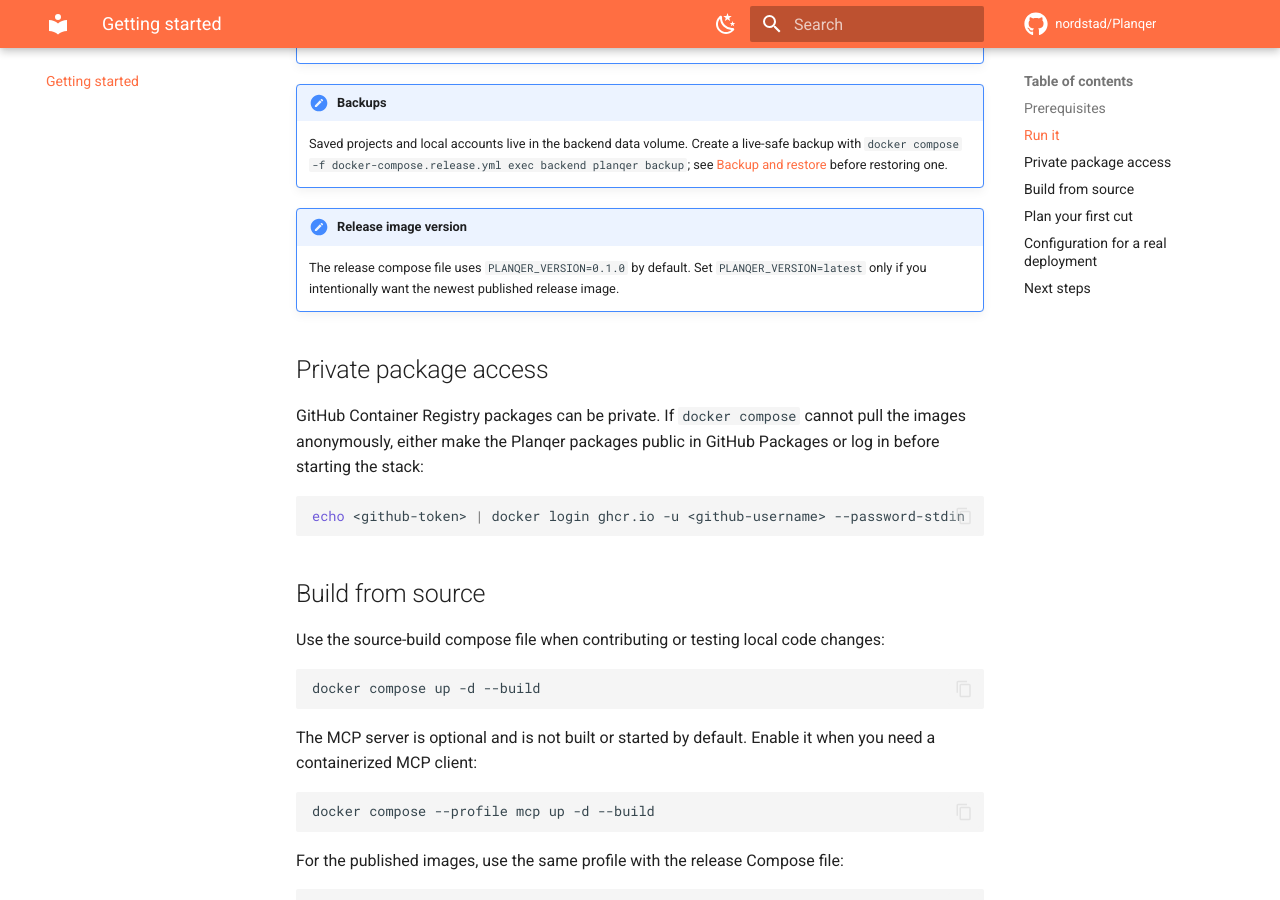
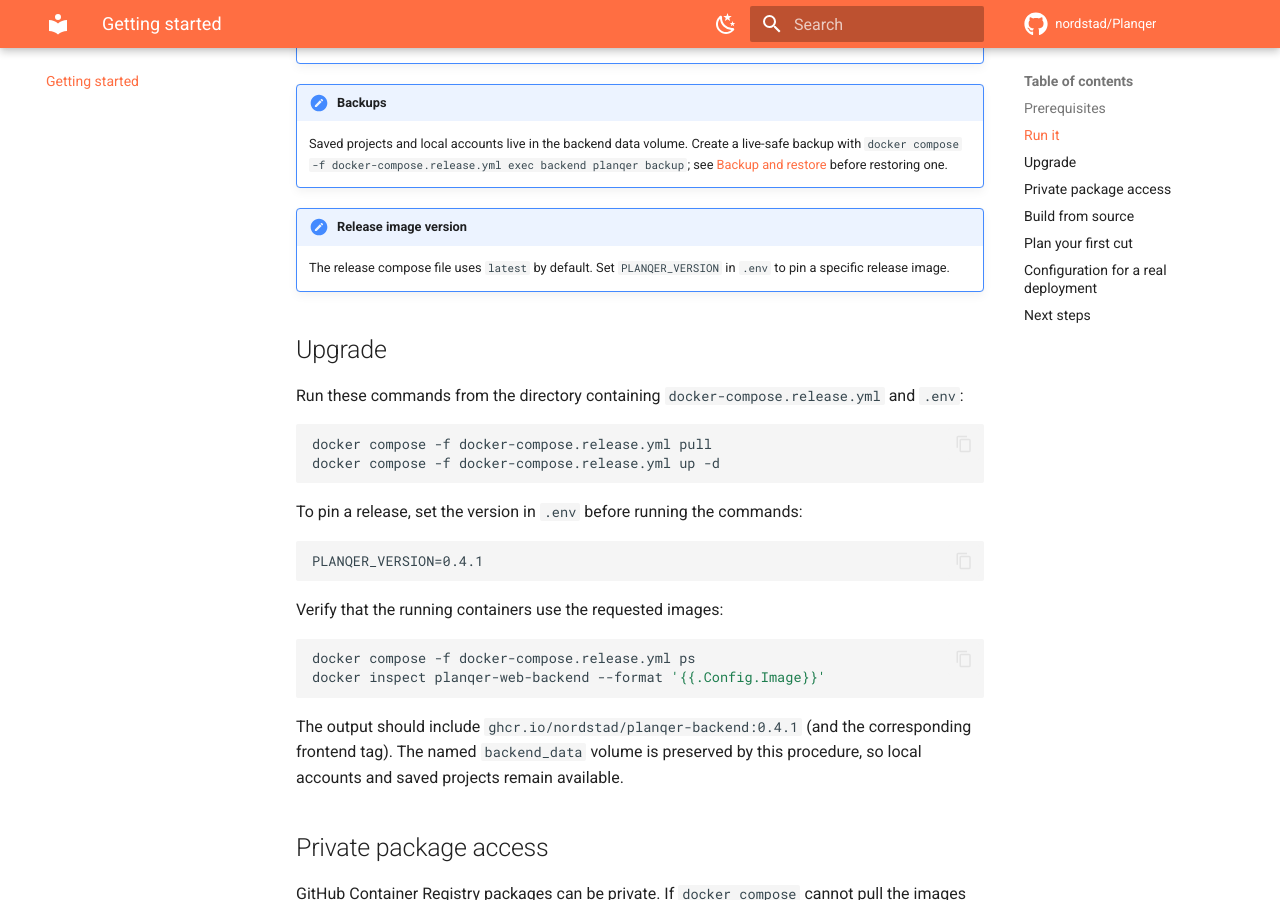
Before and after one commit to nordstad/Planqer, an MkDocs documentation site: the page built from docs/getting-started.md, in a window 1280 px wide and 900 px high, scrolled down 860 px. Built offline with MkDocs 1.6.1 and Material for MkDocs 9.7.7, drawn with Linux system fonts in a browser that asks for light colours; comment, search, counter and statistics services are not loaded.

Commit message:
docs: document release upgrades

````diff
--- a/docs/getting-started.md
+++ b/docs/getting-started.md
@@ -38,9 +38,35 @@
     see [Backup and restore](guide/backup-and-restore.md) before restoring one.
 
 !!! note "Release image version"
-    The release compose file uses `PLANQER_VERSION=0.1.0` by default. Set
-    `PLANQER_VERSION=latest` only if you intentionally want the newest
-    published release image.
+    The release compose file uses `latest` by default. Set
+    `PLANQER_VERSION` in `.env` to pin a specific release image.
+
+## Upgrade
+
+Run these commands from the directory containing `docker-compose.release.yml`
+and `.env`:
+
+```bash
+docker compose -f docker-compose.release.yml pull
+docker compose -f docker-compose.release.yml up -d
+```
+
+To pin a release, set the version in `.env` before running the commands:
+
+```dotenv
+PLANQER_VERSION=0.4.1
+```
+
+Verify that the running containers use the requested images:
+
+```bash
+docker compose -f docker-compose.release.yml ps
+docker inspect planqer-web-backend --format '{{.Config.Image}}'
+```
+
+The output should include `ghcr.io/nordstad/planqer-backend:0.4.1` (and the
+corresponding frontend tag). The named `backend_data` volume is preserved by
+this procedure, so local accounts and saved projects remain available.
 
 ## Private package access
 
````
Also changed, not shown: README.md (+16 -2 lines), docs/reference/configuration.md (+5 -3 lines), 1 other file.
